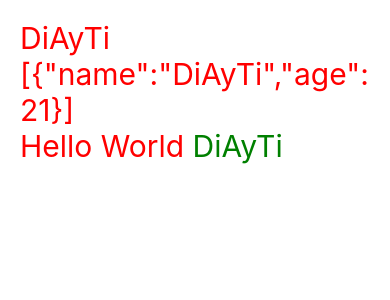
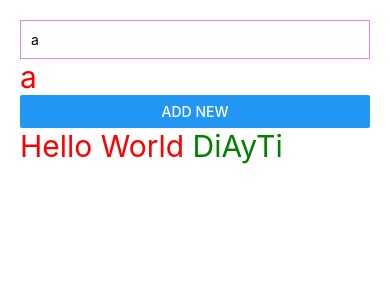
Before and after one commit to DiAyTi38/test-reactnative, a React Native app: screen / in a window 390 px wide. Shown: the top 300 px of the page. Built offline with nearby package versions, Linux system fonts and the light colour scheme.

Commit message:
video 30

```diff
--- a/App.tsx
+++ b/App.tsx
@@ -1,17 +1,15 @@
 import { StatusBar } from 'expo-status-bar';
 import { useState } from 'react';
-import { StyleSheet, Text, View } from 'react-native';
+import { Button , StyleSheet, Text, TextInput, View } from 'react-native';
 
 export default function App() {
 
-  //data-type
-  //string
-  const[name, setName] = useState<string>("DiAyTi");
+  const[name, setName] = useState<string>("a");
 
   //number
   const[age, setAge] = useState<number>(21);
 
-  //null, undifined, boolean
+  //null, undefined, boolean
   const test = false;
 
   //object, array
@@ -23,9 +21,25 @@
   return (
     <View style={styles.container}>
       <View>
+
+        <TextInput
+        onChangeText={value => setName(value)}
+        value={name}
+        autoCapitalize='none'
+        autoCorrect= {false}
+        // keyboardType='numeric'
+        // maxLength={2} //textarea
+        // multiline
+        style={{
+          borderColor: "violet",
+          borderWidth: 1,
+          padding: 10
+        }}></TextInput>
         <Text style={styles.text}>{name}</Text>
-        <Text style={styles.text}>{JSON.stringify(person)}</Text>
       </View>
+
+      <Button title = 'Add new'/>
+
       <Text style={styles.text}>Hello World
         <Text style={styles.DiAyti}> DiAyTi</Text>
       </Text>
```
